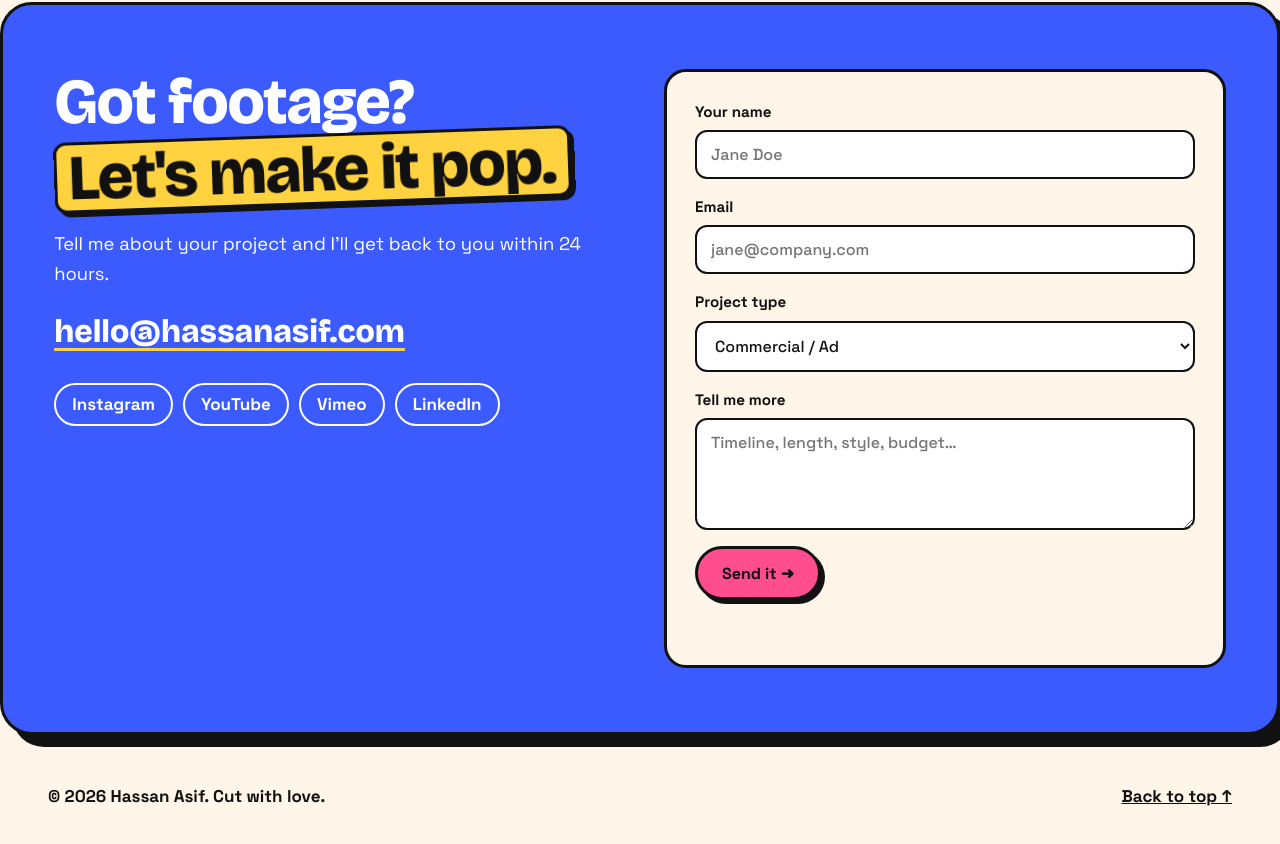
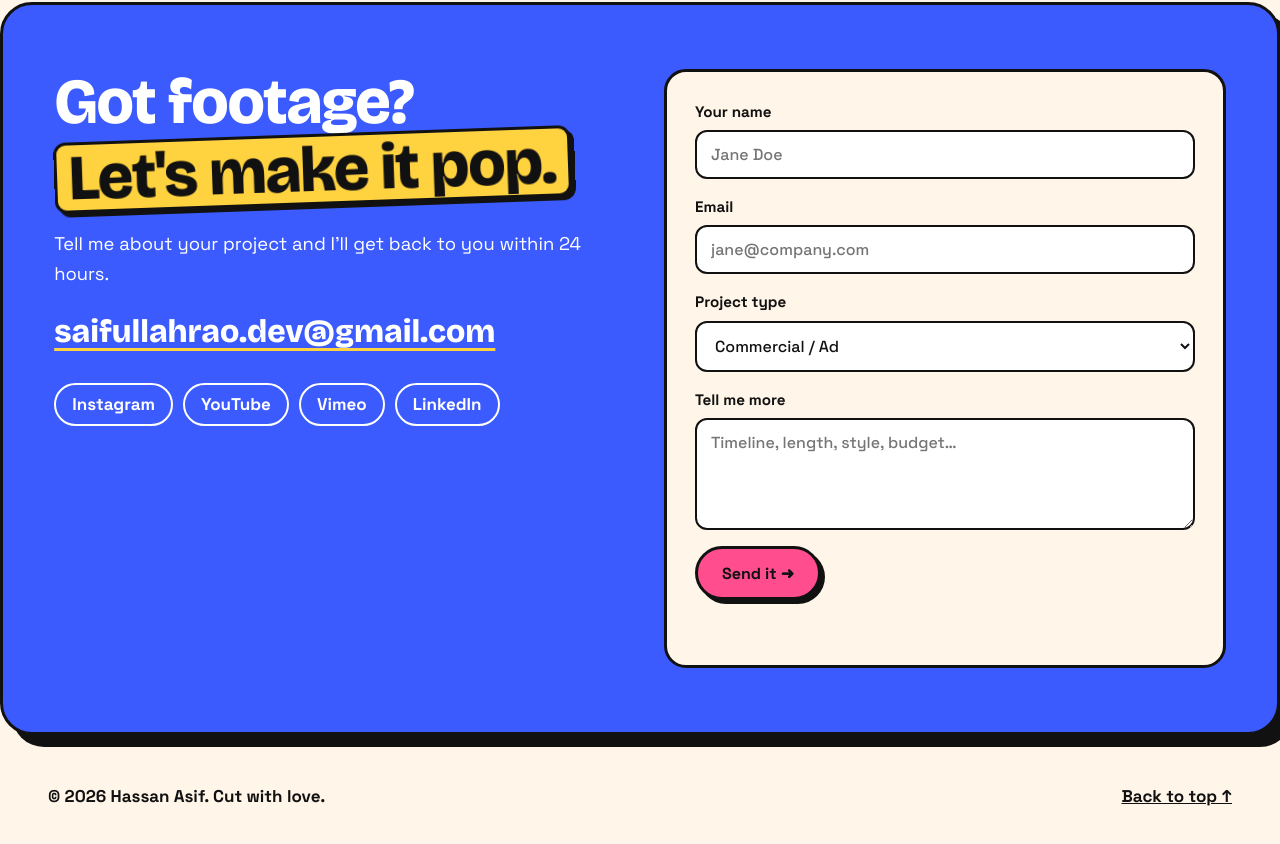
Before and after one commit to saifullahraodev-prog/hassan-asif-portfolio, a plain HTML site: page index.html in a window 1280 px wide. Shown: the part 4833-5677 px from the top of the page. Drawn offline with nearby package versions, Linux system fonts and the light colour scheme.

Commit message:
Show the real contact email in the contact section
Match the visible mailto link to the address the contact form uses.

Co-Authored-By: Claude Opus 5.5 <noreply@anthropic.com>

```diff
--- a/index.html
+++ b/index.html
@@ -169,7 +169,7 @@
       <div class="contact-left">
         <h2>Got footage?<br /><span class="hl hl-yellow">Let's make it pop.</span></h2>
         <p>Tell me about your project and I'll get back to you within 24 hours.</p>
-        <a class="big-mail" href="mailto:hello@hassanasif.com">hello@hassanasif.com</a>
+        <a class="big-mail" href="mailto:saifullahrao.dev@gmail.com">saifullahrao.dev@gmail.com</a>
         <div class="socials">
           <a href="#" target="_blank" rel="noopener">Instagram</a>
           <a href="#" target="_blank" rel="noopener">YouTube</a>
```
